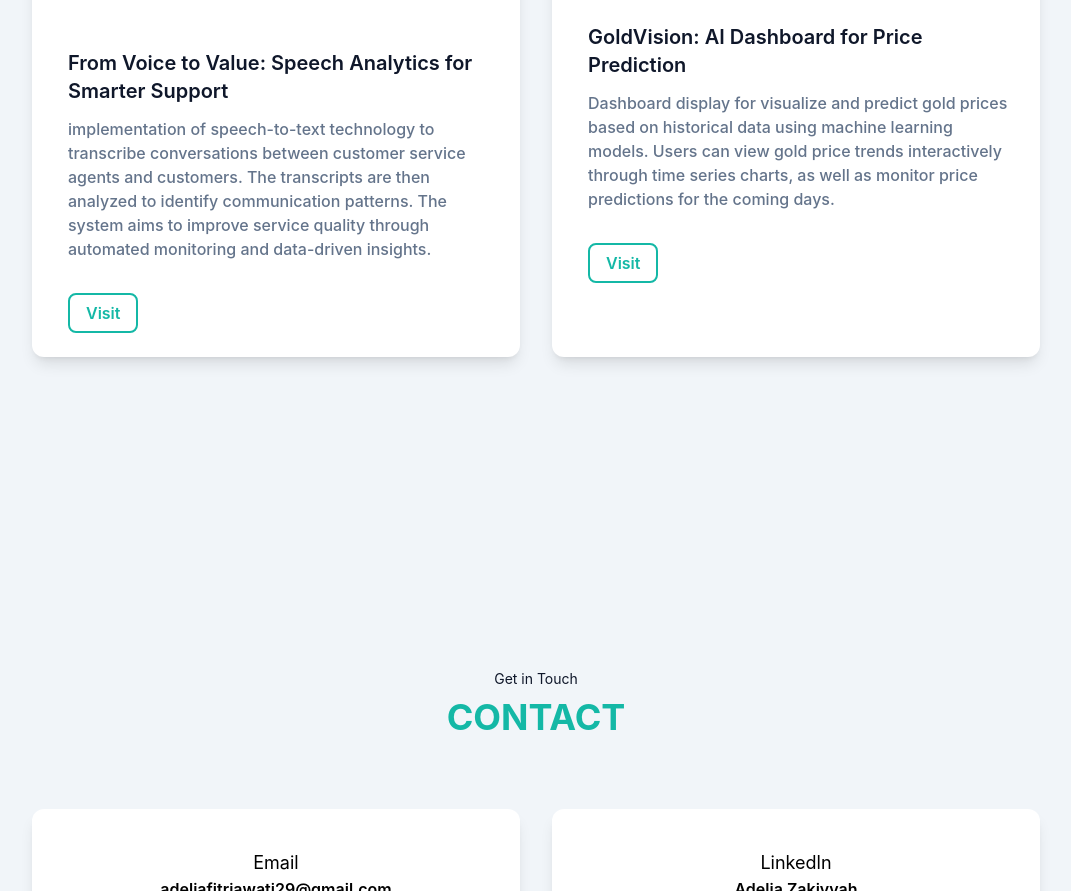
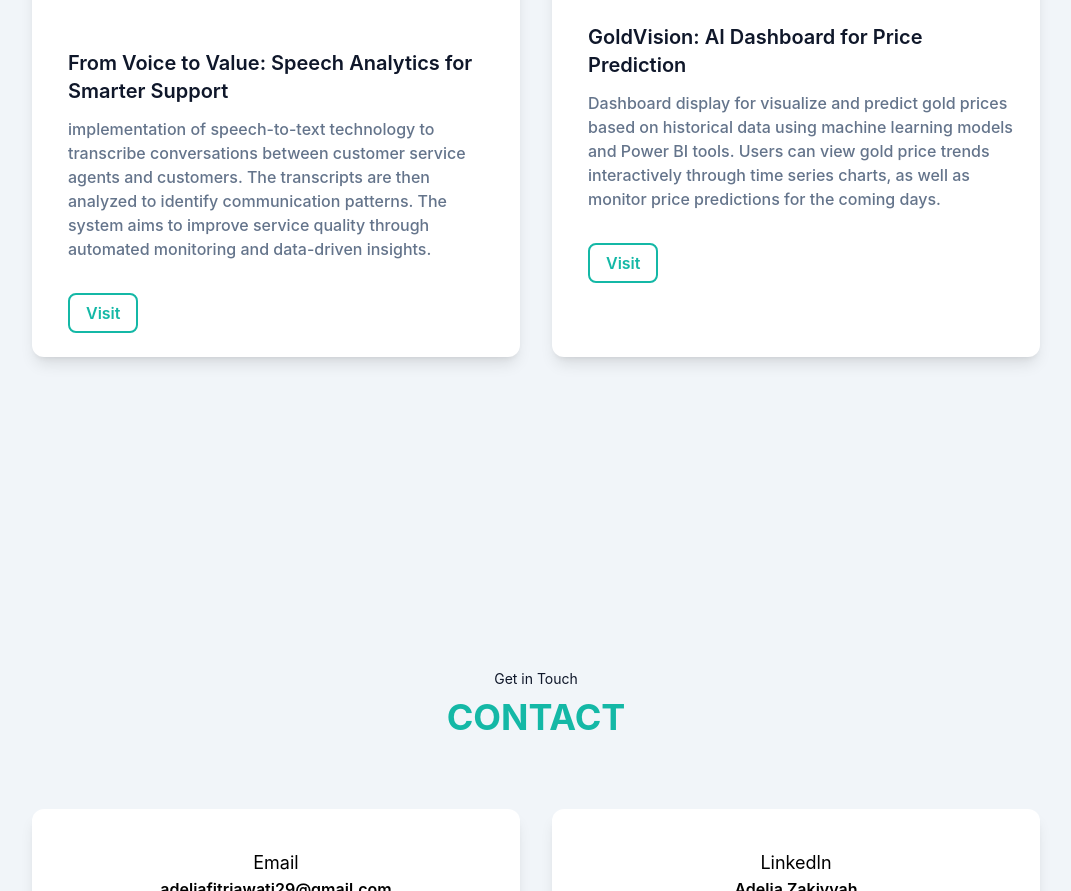
Before and after one commit to adeliazakiyyah29/portfolio, a website: page index.html in a window 1280 px wide. Shown: the part 3631-4522 px from the top of the page, without its empty margins (104-1175 px from the left). Drawn offline with Linux system fonts and the light colour scheme.

Commit message:
update deskripsi

```diff
--- a/index.html
+++ b/index.html
@@ -275,7 +275,7 @@
               <img src="dist/img/DGold.png" alt="transaksi" width="w-full" />
               <div class="py-8 px-6">
                 <h3 class="font-semibold text-xl text-dark mt-5 mb-3 ml-3 dark:text-white">GoldVision: AI Dashboard for Price Prediction</h3>
-                <p class="font-medium text-base text-secondary ml-3 mb-10">Dashboard display for visualize and predict gold prices based on historical data using machine learning models. Users can view gold price trends interactively through time series charts, as well as monitor price predictions for the coming days.</p>
+                <p class="font-medium text-base text-secondary ml-3 mb-10">Dashboard display for visualize and predict gold prices based on historical data using machine learning models and Power BI tools. Users can view gold price trends interactively through time series charts, as well as monitor price predictions for the coming days.</p>
                 <a
                   href="#"
                   target="_blank"
```
